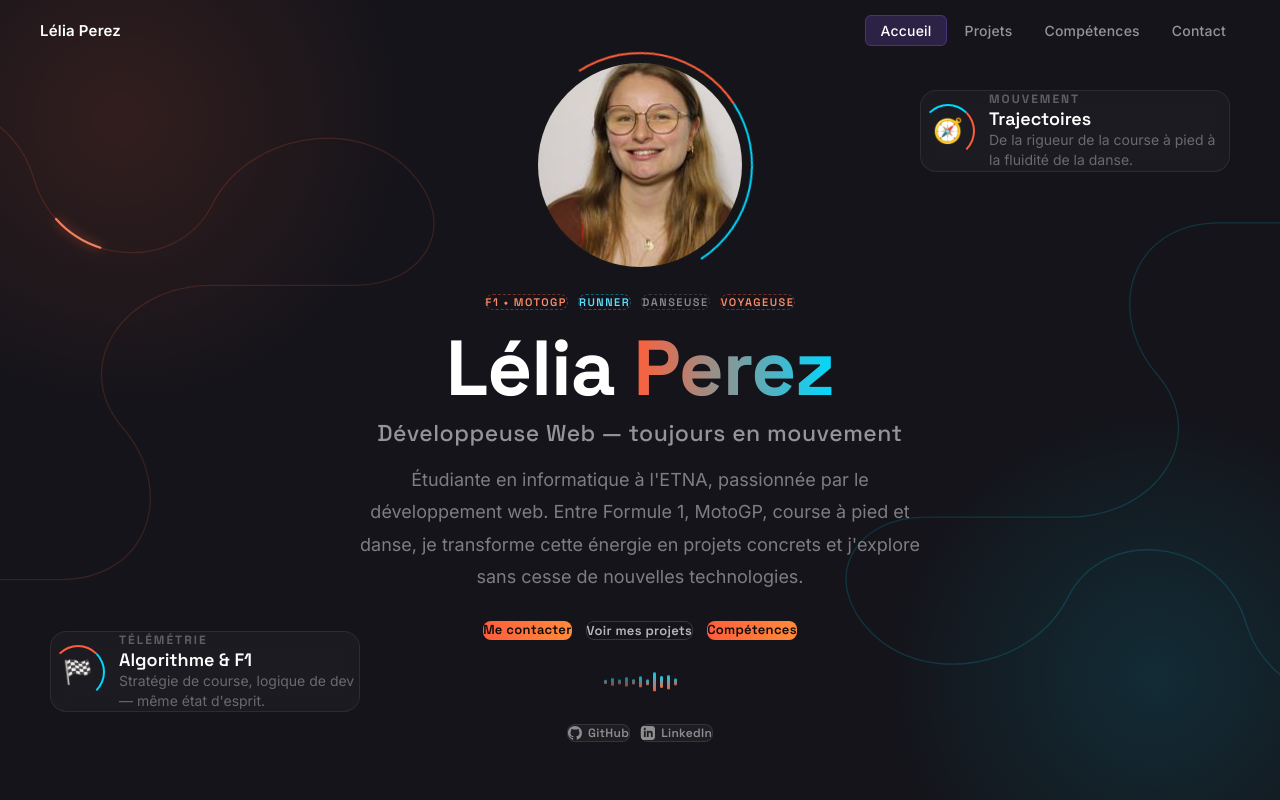
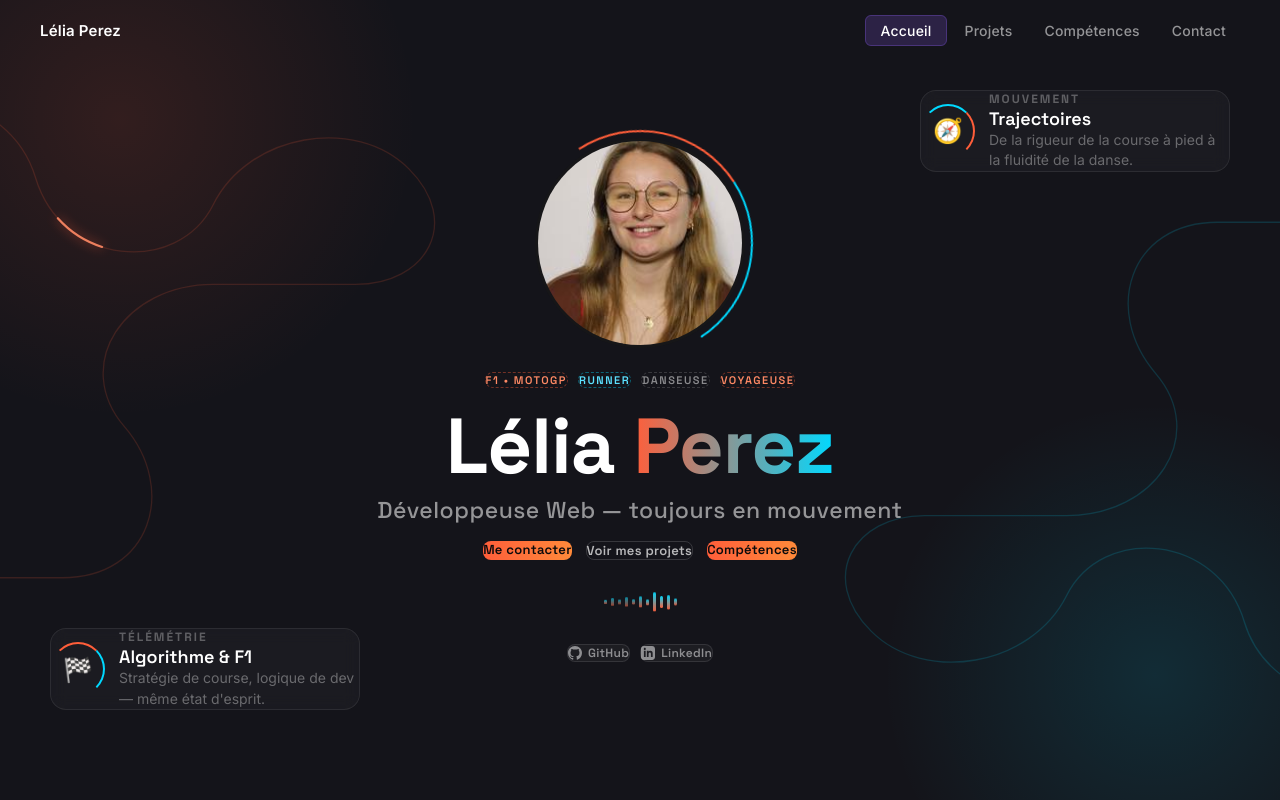
Before and after one commit to przlelia-art/Portfolio, a React (Vite) app: page / in a window 1280 px wide. Shown: the top 800 px of the page. Built offline with nearby package versions, Linux system fonts and the light colour scheme.

Commit message:
fix: delete text of presentation

```diff
--- a/src/components/Hero.jsx
+++ b/src/components/Hero.jsx
@@ -326,16 +326,6 @@ function Hero() {
             Développeuse Web — toujours en mouvement
           </p>
 
-          {/* Description */}
-          <p
-            className="hero-desc"
-            style={{ fontSize: "18px", color: "rgba(255,255,255,0.45)", lineHeight: "1.8", maxWidth: "560px", marginBottom: "28px" }}
-          >
-            Étudiante en informatique à l'ETNA, passionnée par le développement web.
-            Entre Formule 1, MotoGP, course à pied et danse, je transforme cette énergie
-            en projets concrets et j'explore sans cesse de nouvelles technologies.
-          </p>
-
           {/* Boutons */}
           <div className="hero-buttons" style={{ display: "flex", gap: "14px", flexWrap: "wrap", justifyContent: "center", marginBottom: "30px" }}>
             <a href="#contact" className="btn-primary-hero">
```
